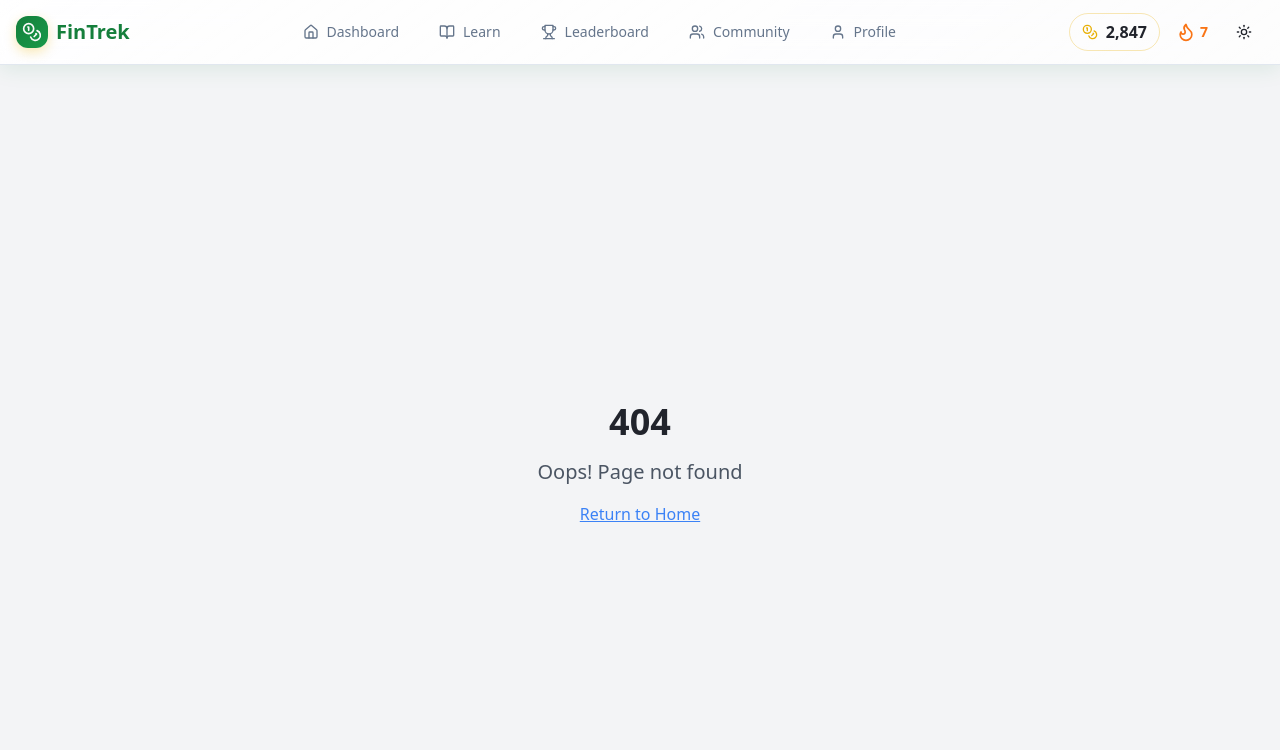
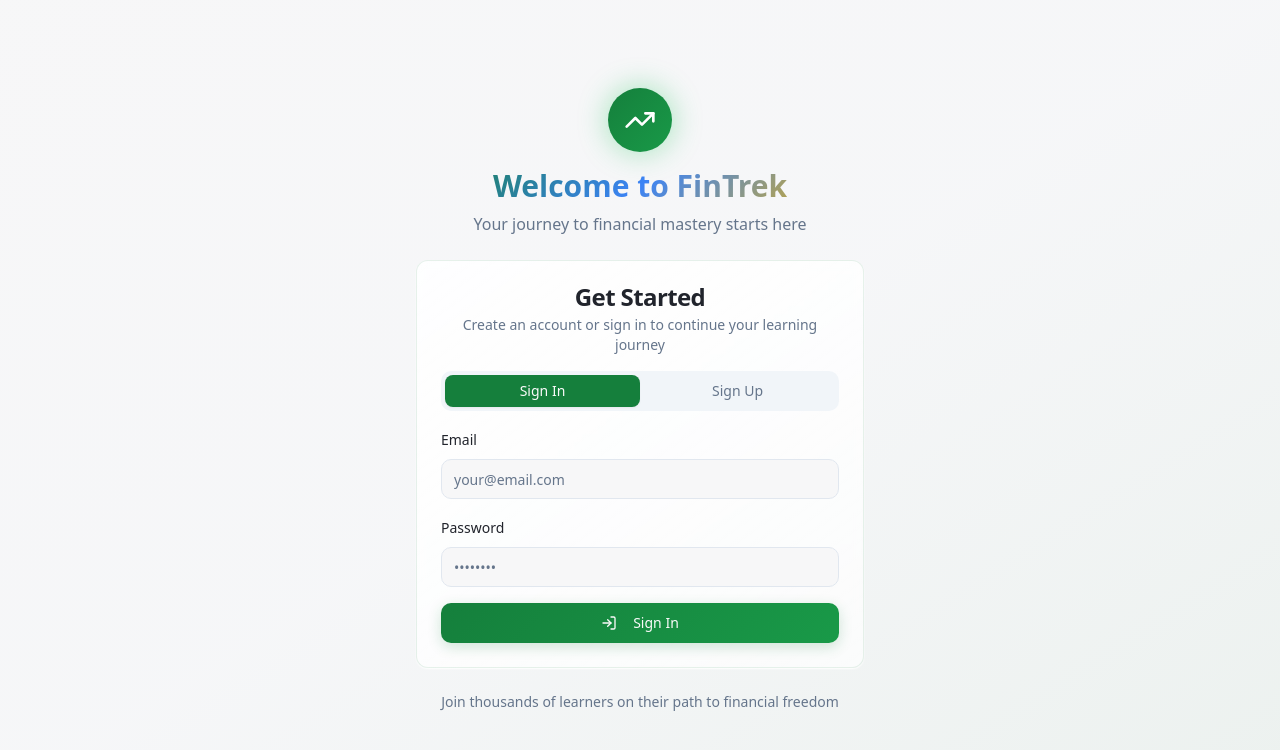
Before and after one commit to SteveSonyJacob/FinTrek, a React (Vite) app: page /auth in a window 1280 px wide. Before the commit this address had no page. Shown: the top 750 px of the page. Built offline with nearby package versions, Linux system fonts and the light colour scheme.

Commit message:
Add Authentication Page
The AI has added a new authentication page to the project. This page will handle user login and signup functionality. The AI has also updated the routing to include the new authentication page.

```diff
--- a/src/App.tsx
+++ b/src/App.tsx
@@ -15,6 +15,8 @@ import Community from "./pages/Community";
 import Profile from "./pages/Profile";
 import NotFound from "./pages/NotFound";
 
+import Auth from "./pages/Auth";
+
 // Layout
 import AppLayout from "./components/layout/AppLayout";
 
@@ -27,6 +29,9 @@ const App = () => (
         <Toaster />
         <Sonner />
         <BrowserRouter>
+          <Routes>
+            <Route path="/auth" element={<Auth />} />
+            <Route path="/*" element={
               <AppLayout>
                 <Routes>
                   <Route path="/" element={<Dashboard />} />
@@ -40,6 +45,8 @@ const App = () => (
                   <Route path="*" element={<NotFound />} />
                 </Routes>
               </AppLayout>
+            } />
+          </Routes>
         </BrowserRouter>
       </TooltipProvider>
     </ThemeProvider>
--- /dev/null
+++ b/src/pages/Auth.tsx
@@ -0,0 +1,235 @@
+import { useState, useEffect } from 'react';
+import { useNavigate } from 'react-router-dom';
+import { Card, CardContent, CardDescription, CardHeader, CardTitle } from '@/components/ui/card';
+import { Button } from '@/components/ui/button';
+import { Input } from '@/components/ui/input';
+import { Label } from '@/components/ui/label';
+import { Tabs, TabsContent, TabsList, TabsTrigger } from '@/components/ui/tabs';
+import { Alert, AlertDescription } from '@/components/ui/alert';
+import { supabase } from '@/integrations/supabase/client';
+import { User, Session } from '@supabase/supabase-js';
+import { Loader2, LogIn, UserPlus, TrendingUp } from 'lucide-react';
+
+/**
+ * Authentication page with login and signup functionality
+ * Features: Email/password auth, error handling, auto-redirect for authenticated users
+ */
+const Auth = () => {
+  const [user, setUser] = useState<User | null>(null);
+  const [session, setSession] = useState<Session | null>(null);
+  const [loading, setLoading] = useState(false);
+  const [error, setError] = useState<string | null>(null);
+  const [success, setSuccess] = useState<string | null>(null);
+  const navigate = useNavigate();
+
+  // Auth state management
+  useEffect(() => {
+    // Set up auth state listener FIRST
+    const { data: { subscription } } = supabase.auth.onAuthStateChange(
+      (event, session) => {
+        setSession(session);
+        setUser(session?.user ?? null);
+
+        // Redirect authenticated users to dashboard
+        if (session?.user) {
+          navigate('/');
+        }
+      }
+    );
+
+    // THEN check for existing session
+    supabase.auth.getSession().then(({ data: { session } }) => {
+      setSession(session);
+      setUser(session?.user ?? null);
+
+      // Redirect if already authenticated
+      if (session?.user) {
+        navigate('/');
+      }
+    });
+
+    return () => subscription.unsubscribe();
+  }, [navigate]);
+
+  const handleSignUp = async (email: string, password: string) => {
+    setLoading(true);
+    setError(null);
+    setSuccess(null);
+
+    const redirectUrl = `${window.location.origin}/`;
+
+    const { error } = await supabase.auth.signUp({
+      email,
+      password,
+      options: {
+        emailRedirectTo: redirectUrl
+      }
+    });
+
+    if (error) {
+      setError(error.message);
+    } else {
+      setSuccess('Check your email for the confirmation link!');
+    }
+    setLoading(false);
+  };
+
+  const handleSignIn = async (email: string, password: string) => {
+    setLoading(true);
+    setError(null);
+    setSuccess(null);
+
+    const { error } = await supabase.auth.signInWithPassword({
+      email,
+      password,
+    });
+
+    if (error) {
+      setError(error.message);
+    }
+    setLoading(false);
+  };
+
+  const AuthForm = ({ mode }: { mode: 'signin' | 'signup' }) => {
+    const [email, setEmail] = useState('');
+    const [password, setPassword] = useState('');
+
+    const handleSubmit = (e: React.FormEvent) => {
+      e.preventDefault();
+      if (mode === 'signin') {
+        handleSignIn(email, password);
+      } else {
+        handleSignUp(email, password);
+      }
+    };
+
+    return (
+      <form onSubmit={handleSubmit} className="space-y-4">
+        <div className="space-y-2">
+          <Label htmlFor="email">Email</Label>
+          <Input
+            id="email"
+            type="email"
+            placeholder="your@email.com"
+            value={email}
+            onChange={(e) => setEmail(e.target.value)}
+            required
+            className="transition-all focus:ring-2 focus:ring-primary/20"
+          />
+        </div>
+        <div className="space-y-2">
+          <Label htmlFor="password">Password</Label>
+          <Input
+            id="password"
+            type="password"
+            placeholder="••••••••"
+            value={password}
+            onChange={(e) => setPassword(e.target.value)}
+            required
+            minLength={6}
+            className="transition-all focus:ring-2 focus:ring-primary/20"
+          />
+        </div>
+        <Button
+          type="submit"
+          disabled={loading}
+          className="w-full bg-gradient-primary hover:scale-105 transition-transform shadow-button"
+        >
+          {loading ? (
+            <>
+              <Loader2 className="w-4 h-4 mr-2 animate-spin" />
+              {mode === 'signin' ? 'Signing In...' : 'Creating Account...'}
+            </>
+          ) : (
+            <>
+              {mode === 'signin' ? (
+                <>
+                  <LogIn className="w-4 h-4 mr-2" />
+                  Sign In
+                </>
+              ) : (
+                <>
+                  <UserPlus className="w-4 h-4 mr-2" />
+                  Create Account
+                </>
+              )}
+            </>
+          )}
+        </Button>
+      </form>
+    );
+  };
+
+  return (
+    <div className="min-h-screen bg-gradient-to-br from-background via-muted/20 to-primary/5 flex items-center justify-center p-4">
+      <div className="w-full max-w-md space-y-6">
+        {/* Header */}
+        <div className="text-center space-y-4">
+          <div className="mx-auto w-16 h-16 bg-gradient-primary rounded-full flex items-center justify-center shadow-glow">
+            <TrendingUp className="w-8 h-8 text-white" />
+          </div>
+          <div>
+            <h1 className="text-3xl font-bold bg-gradient-hero bg-clip-text text-transparent">
+              Welcome to FinTrek
+            </h1>
+            <p className="text-muted-foreground mt-2">
+              Your journey to financial mastery starts here
+            </p>
+          </div>
+        </div>
+
+        {/* Auth Form */}
+        <Card className="shadow-card bg-gradient-card backdrop-blur-sm border-primary/10">
+          <CardHeader className="text-center pb-4">
+            <CardTitle>Get Started</CardTitle>
+            <CardDescription>
+              Create an account or sign in to continue your learning journey
+            </CardDescription>
+          </CardHeader>
+          <CardContent>
+            <Tabs defaultValue="signin" className="space-y-4">
+              <TabsList className="grid w-full grid-cols-2">
+                <TabsTrigger value="signin" className="data-[state=active]:bg-primary data-[state=active]:text-primary-foreground">
+                  Sign In
+                </TabsTrigger>
+                <TabsTrigger value="signup" className="data-[state=active]:bg-primary data-[state=active]:text-primary-foreground">
+                  Sign Up
+                </TabsTrigger>
+              </TabsList>
+
+              {error && (
+                <Alert className="border-destructive/50 text-destructive">
+                  <AlertDescription>{error}</AlertDescription>
+                </Alert>
+              )}
+
+              {success && (
+                <Alert className="border-success/50 text-success">
+                  <AlertDescription>{success}</AlertDescription>
+                </Alert>
+              )}
+
+              <TabsContent value="signin" className="space-y-4">
+                <AuthForm mode="signin" />
+              </TabsContent>
+
+              <TabsContent value="signup" className="space-y-4">
+                <AuthForm mode="signup" />
+                <p className="text-xs text-muted-foreground text-center">
+                  By creating an account, you agree to our Terms of Service and Privacy Policy.
+                </p>
+              </TabsContent>
+            </Tabs>
+          </CardContent>
+        </Card>
+
+        {/* Footer */}
+        <div className="text-center text-sm text-muted-foreground">
+          <p>Join thousands of learners on their path to financial freedom</p>
+        </div>
+      </div>
+    </div>
+  );
+};
+
+export default Auth;
```
Also changed, not shown: 1 other file (tests, documents, lock files or other folders). Lines whose indentation alone changed are shown as unchanged.
